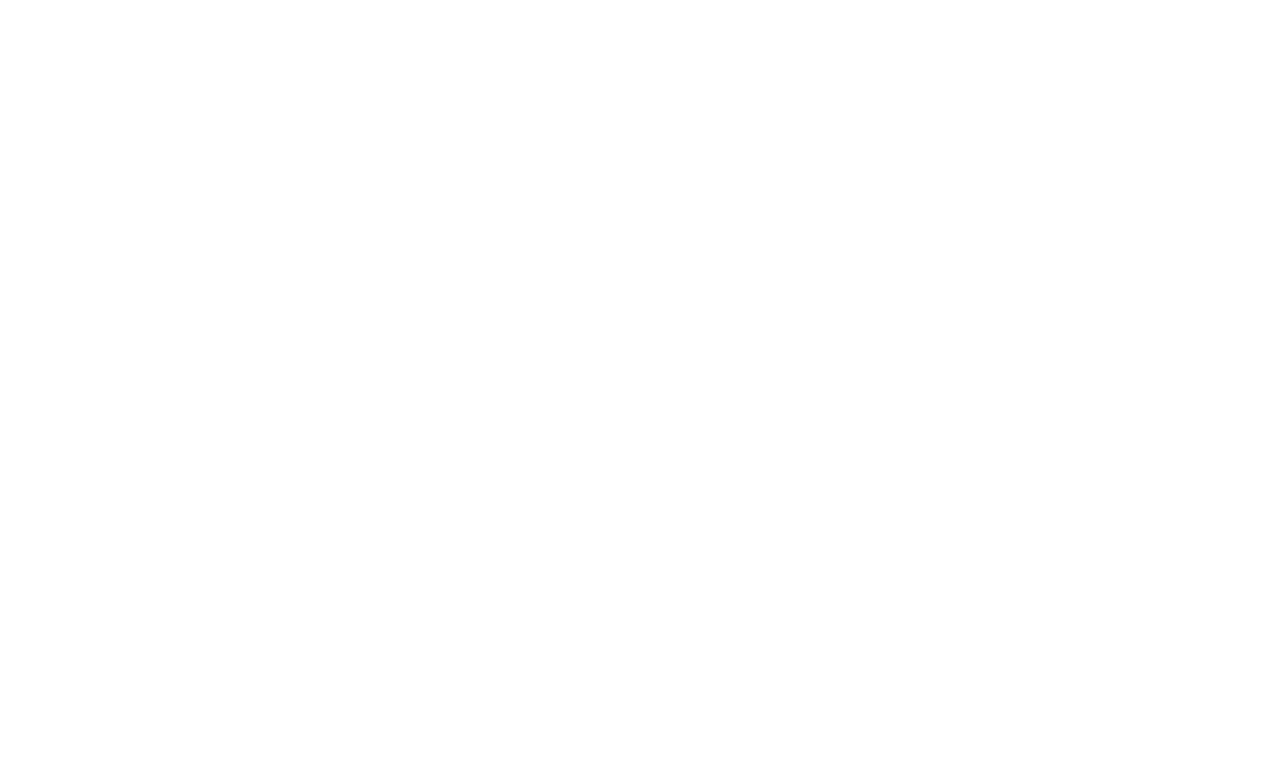
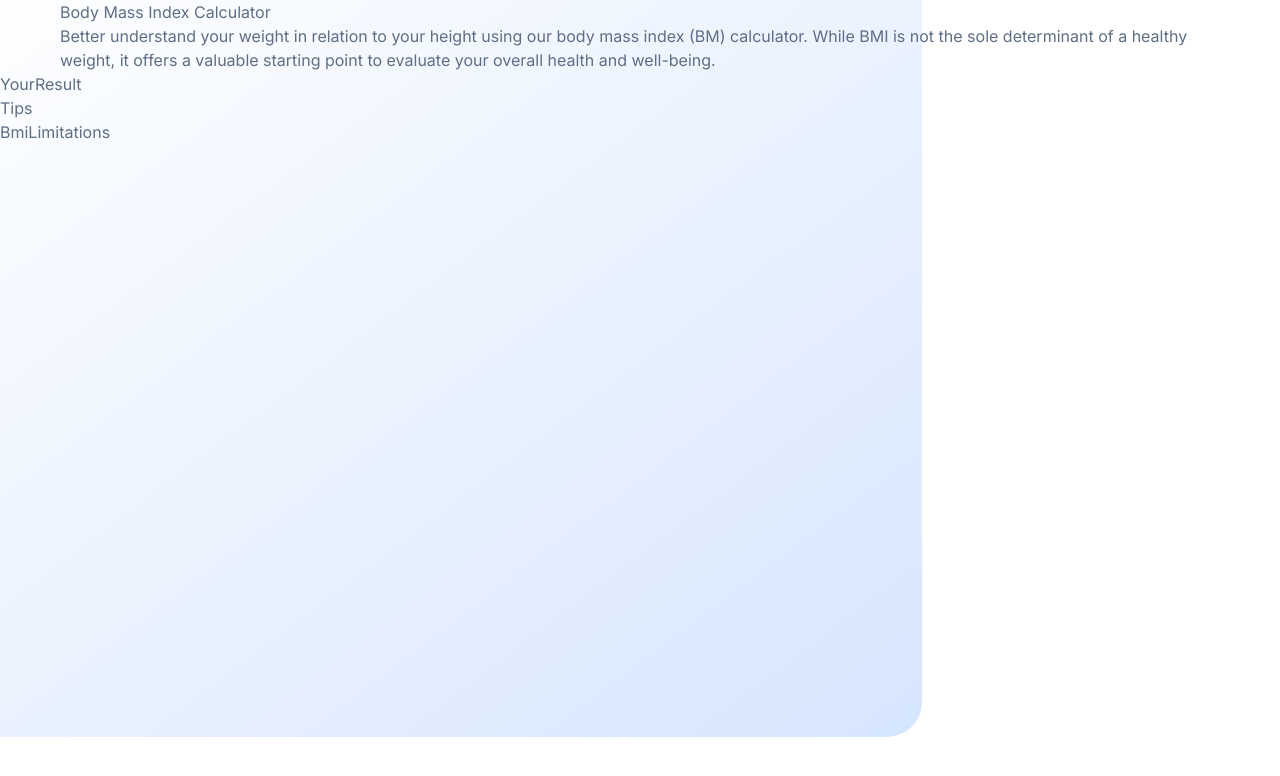
Before and after one commit to tsertic/frontend_mentor_challenges, a Next.js app in the folder bmi_calculator/: page / in a window 1280 px wide. Shown: the top 776 px of the page. Built offline with nearby package versions, Linux system fonts and the light colour scheme.

Commit message:
bmi_calculator:added hero gradient box

```diff
--- /dev/null
+++ b/bmi_calculator/app/_components/Homepage/BmiLimitations.tsx
@@ -0,0 +1,5 @@
+import React from "react";
+
+export const BmiLimitations = () => {
+  return <div>BmiLimitations</div>;
+};
--- /dev/null
+++ b/bmi_calculator/app/_components/Homepage/Hero.tsx
@@ -0,0 +1,21 @@
+import React from "react";
+import { HeroGradiant } from "../esthetics/HeroGradiant";
+
+export const Hero = () => {
+  return (
+    <div className="container-wide xl:relative">
+      <HeroGradiant />
+      <div>
+        <div>
+          <h1>Body Mass Index Calculator</h1>
+          <p>
+            Better understand your weight in relation to your height using our
+            body mass index (BM) calculator. While BMI is not the sole
+            determinant of a healthy weight, it offers a valuable starting point
+            to evaluate your overall health and well-being.
+          </p>
+        </div>
+      </div>
+    </div>
+  );
+};
--- /dev/null
+++ b/bmi_calculator/app/_components/Homepage/Tips.tsx
@@ -0,0 +1,5 @@
+import React from "react";
+
+export const Tips = () => {
+  return <div>Tips</div>;
+};
--- /dev/null
+++ b/bmi_calculator/app/_components/Homepage/YourResult.tsx
@@ -0,0 +1,5 @@
+import React from "react";
+
+export const YourResult = () => {
+  return <div>YourResult</div>;
+};
--- /dev/null
+++ b/bmi_calculator/app/_components/Homepage/index.ts
@@ -0,0 +1,6 @@
+import { BmiLimitations } from "./BmiLimitations";
+import { Hero } from "./Hero";
+import { Tips } from "./Tips";
+import { YourResult } from "./YourResult";
+
+export { BmiLimitations, Hero, Tips, YourResult };
--- /dev/null
+++ b/bmi_calculator/app/_components/esthetics/HeroGradiant.tsx
@@ -0,0 +1,7 @@
+import React from "react";
+
+export const HeroGradiant = () => {
+  return (
+    <div className="absolute z-[-10] left-0 xl:left-[-116px] w-full xl:w-[978px] h-[640px] md:h-[737px] rounded-b-[35px] hero-gradient "></div>
+  );
+};
--- a/bmi_calculator/app/globals.css
+++ b/bmi_calculator/app/globals.css
@@ -10,7 +10,14 @@
   .btn-big {
     @apply text-md py-3 px-5;
   }
+
   .container-wide {
     @apply w-full max-w-[1160px] mx-auto;
   }
+  .hero-gradient1 {
+    @apply bg-gradient-to-tl from-sky-700 to-lime-600;
+  }
+  .hero-gradient {
+    @apply bg-gradient-to-br from-[#D6FCFE]/0 to-[#D6E6FE];
+  }
 }
--- a/bmi_calculator/app/layout.tsx
+++ b/bmi_calculator/app/layout.tsx
@@ -17,7 +17,11 @@
 }) {
   return (
     <html lang="en">
-      <body className={inter.className}>{children}</body>
+      <body
+        className={`${inter.className} text-bodyS md:text-bodyM text-dark-electric-blue`}
+      >
+        {children}
+      </body>
     </html>
   );
 }
--- a/bmi_calculator/app/page.tsx
+++ b/bmi_calculator/app/page.tsx
@@ -1,3 +1,21 @@
-export default function Home() {
-  return <main className="md:bg-red-50 xs:bg-black"></main>;
-}
+import { Hero, YourResult, Tips, BmiLimitations } from "./_components/Homepage";
+import { HeroGradiant } from "./_components/esthetics/HeroGradiant";
+const HomePage = () => {
+  return (
+    <main className="">
+      <section>
+        <Hero />
+      </section>
+      <section>
+        <YourResult />
+      </section>
+      <section>
+        <Tips />
+      </section>
+      <section>
+        <BmiLimitations />
+      </section>
+    </main>
+  );
+};
+export default HomePage;
```
Also changed, not shown: bmi_calculator/public/index.html (deleted, +0 -85 lines).
